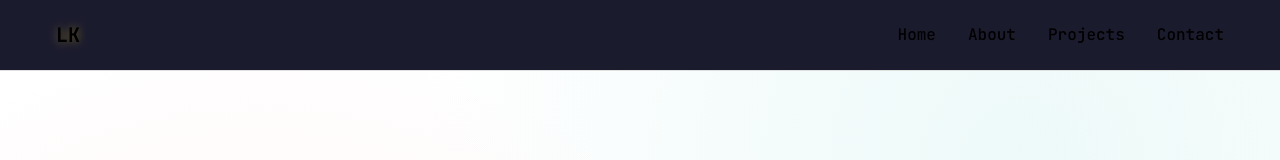
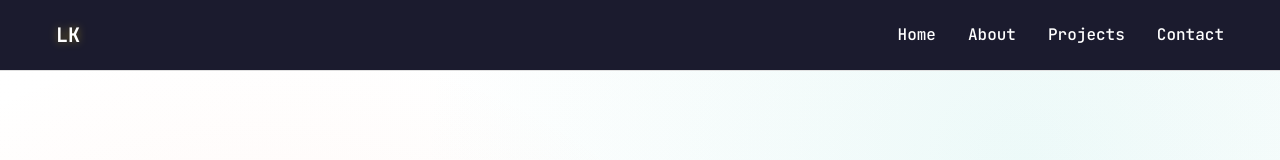
Before and after one commit to LukasKanopka/LukasKanopkaPersonalWebsite, a website: page index.html in a window 1280 px wide. Shown: the top 160 px of the page. Drawn offline with Linux system fonts and the light colour scheme.

Commit message:
Header Fix

```diff
--- a/styles/main.css
+++ b/styles/main.css
@@ -1089,3 +1089,25 @@ html {
 ::-webkit-scrollbar-thumb:hover {
     background: var(--primary-dark);
 }
+/* ===== Header Color Lock (Always White) ===== */
+.navbar .logo-text,
+.navbar .nav-link,
+.navbar .nav-link:visited,
+.navbar .nav-link:active,
+.navbar .nav-link.active {
+  color: #ffffff !important;
+}
+
+.navbar .nav-link:hover {
+  color: #ffffff !important;
+}
+
+/* Keep underline indicator white as well */
+.navbar .nav-link::after {
+  background: #ffffff !important;
+}
+
+/* Hamburger bars should remain white */
+.navbar .bar {
+  background: #ffffff !important;
+}
```
